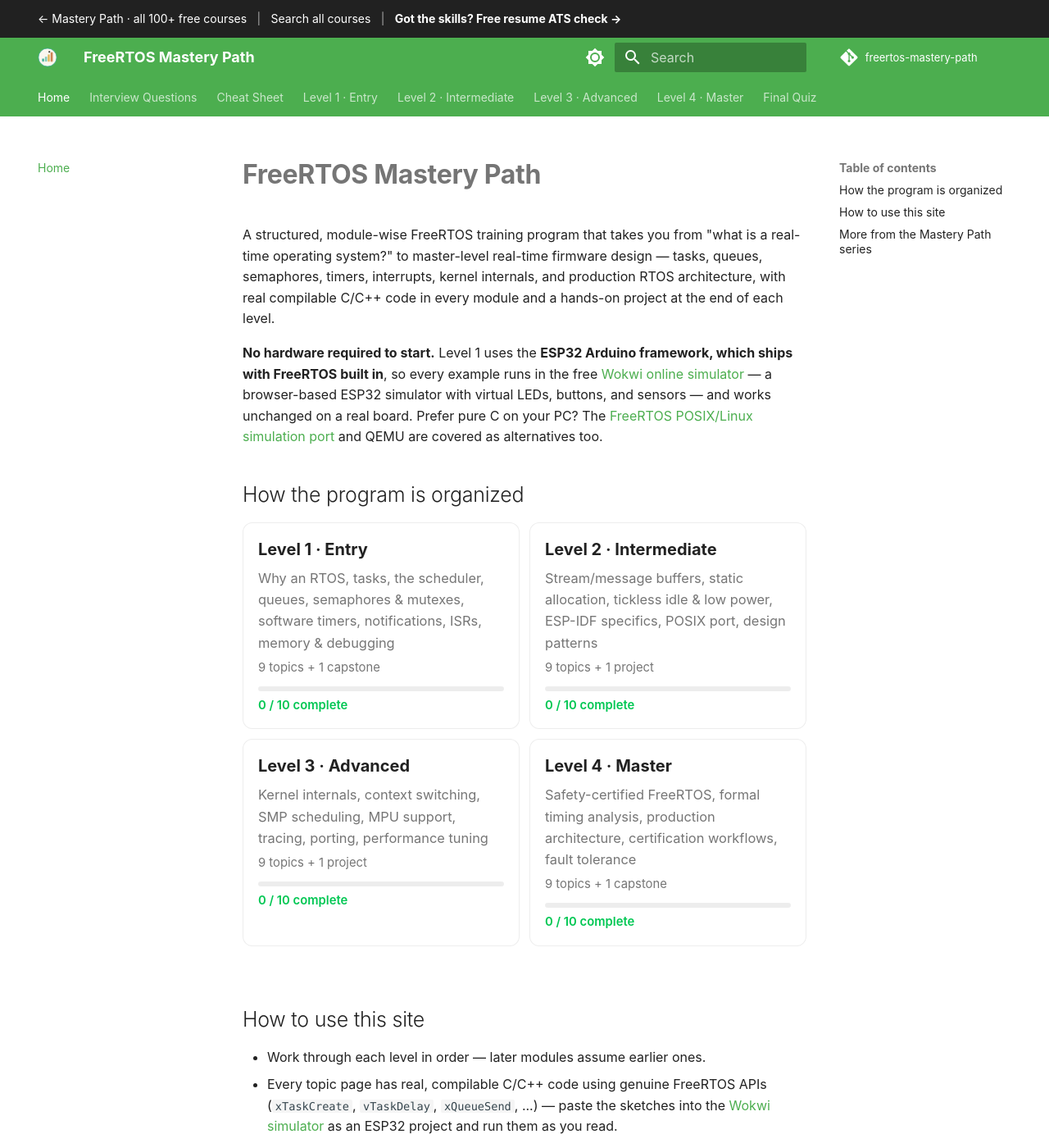
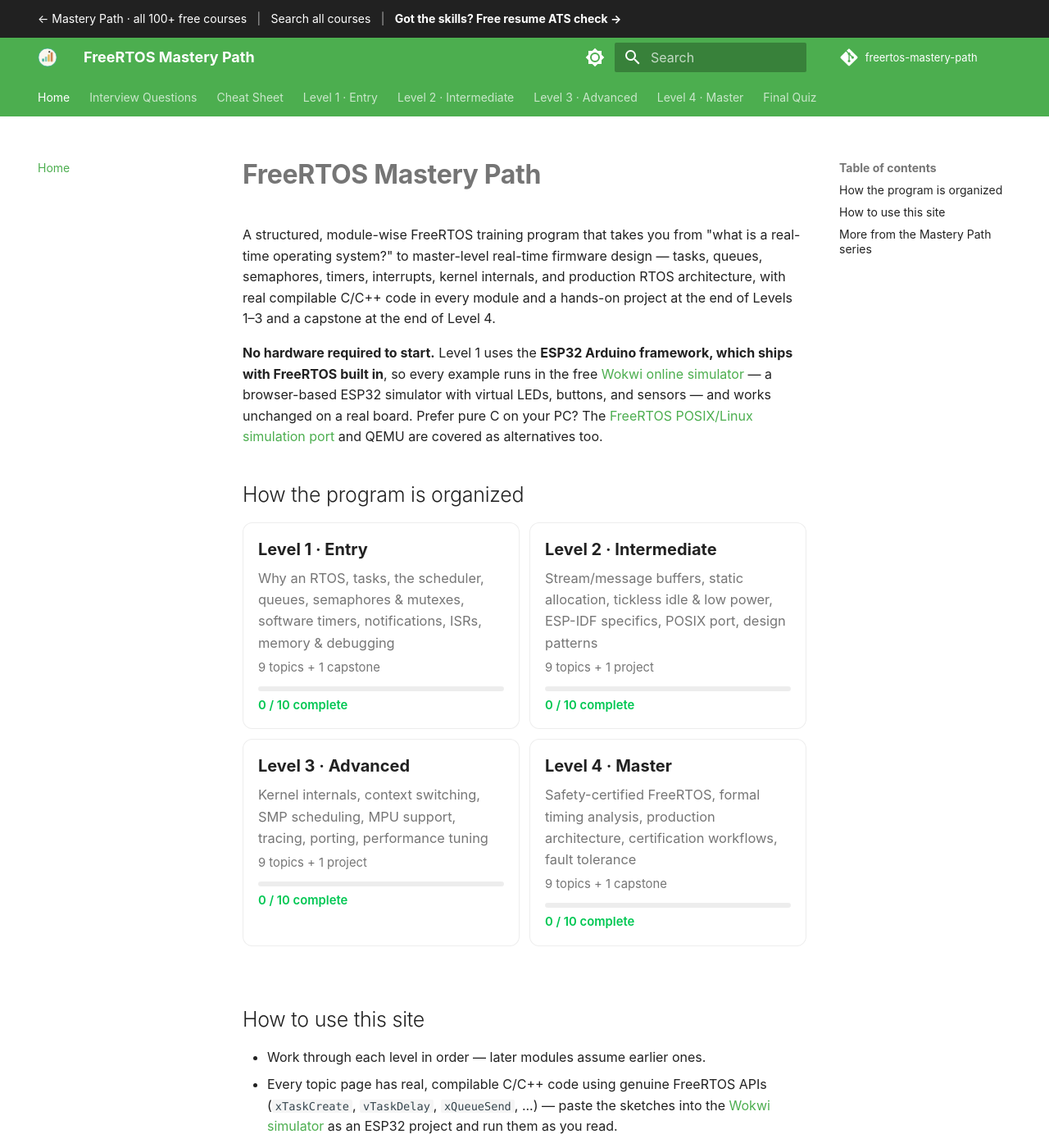
Before and after one commit to SIGILIPELLI/freertos-mastery-path, an MkDocs documentation site: the page built from docs/index.md, in a window 1280 px wide and 1400 px high. Shown: the whole window at 82% size. Built offline with MkDocs 1.6.1 and Material for MkDocs 9.7.7, drawn with Linux system fonts in a browser that asks for light colours; comment, search, counter and statistics services are not loaded; some of the changed text lies outside the part shown.

Commit message:
Course home: state that Levels 1-3 end with a project and Level 4 with the capstone
Co-Authored-By: Claude Sonnet 5.5 <noreply@anthropic.com>

```diff
--- a/docs/index.md
+++ b/docs/index.md
@@ -9,7 +9,7 @@ A structured, module-wise FreeRTOS training program that takes you from
 "what is a real-time operating system?" to master-level real-time firmware
 design — tasks, queues, semaphores, timers, interrupts, kernel internals, and
 production RTOS architecture, with real compilable C/C++ code in every module
-and a hands-on project at the end of each level.
+and a hands-on project at the end of Levels 1–3 and a capstone at the end of Level 4.
 
 **No hardware required to start.** Level 1 uses the **ESP32 Arduino
 framework, which ships with FreeRTOS built in**, so every example runs in the
@@ -39,8 +39,7 @@ and QEMU are covered as alternatives too.
   [Embedded Systems Mastery Path](https://learnmasterypath.com/embedded-mastery-path/)
   covers boards, GPIO, serial, and sensors from scratch — this site focuses on
   the RTOS layer.
-- Each level ends with a project that combines everything learned in that
-  level.
+- Levels 1–3 each end with a project that combines everything learned in that level, and Level 4 ends with the course capstone.
 - Use the search bar (top of the page) to jump straight to a topic.
 
 Start here → [Level 1 · Entry](level-1/index.md)
```
